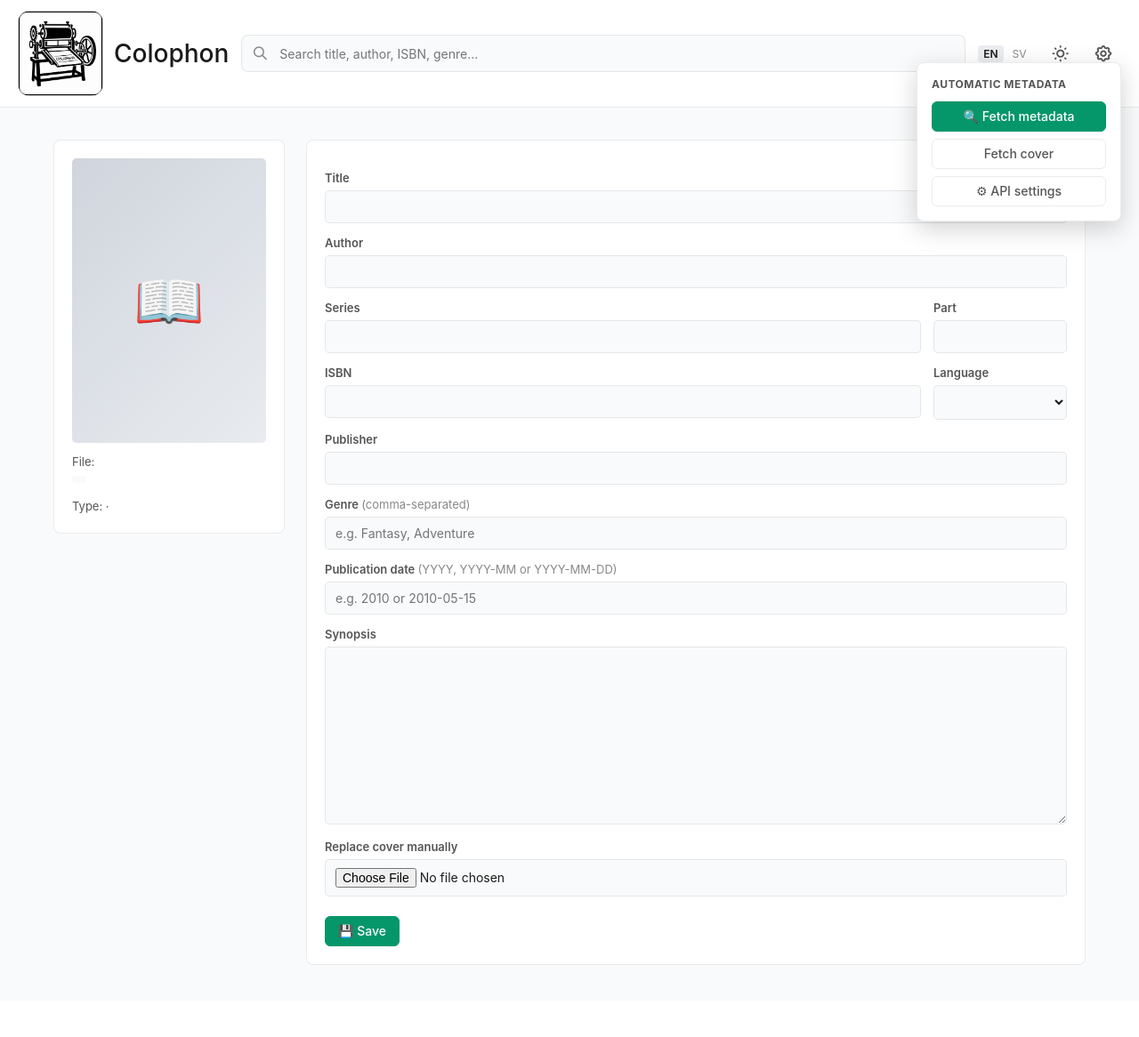
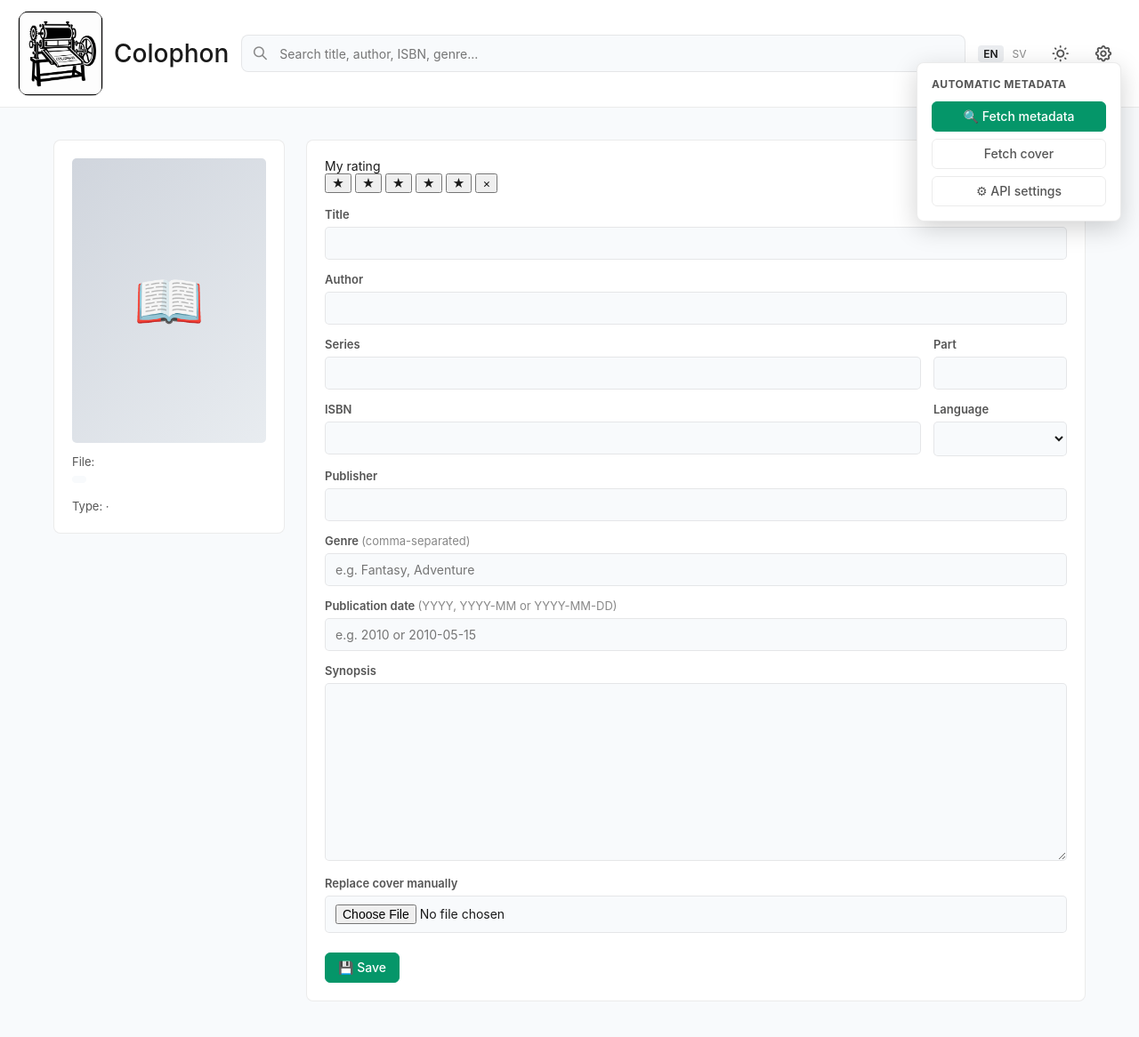
Before and after one commit to cgillinger/colophon, a Flask app: template app/templates/metadata.html in a window 1280 px wide. Shown: the whole page at 89% size. Before the commit the page ends 1085 px from the top, so only its background shows below. Run offline with Flask 3, Linux system fonts and the light colour scheme; the template is opened without the code that fills it, so the values that code supplies are empty; parts of the project's set-up code (start-up, migrations or seed data) failed here and were passed over.

Commit message:
feat(rating): also expose star widget on standalone /metadata/<id> page
The rarely-used single-book detail page (metadata.html) didn't have
the rating widget. Wired in the same star UI with its own inline
script — that template doesn't share book-modal.js.

```diff
--- a/app/templates/metadata.html
+++ b/app/templates/metadata.html
@@ -401,6 +401,48 @@
 
         <section class="panel">
             {% set p = pending or {} %}
+            <div class="modal-rating" id="modalRating" data-item-id="{{ item.id }}" data-value="{{ item.user_rating or 0 }}" style="margin-bottom: 16px;">
+                <span class="modal-rating-label">{{ _('My rating') }}</span>
+                <div class="rating-stars" role="radiogroup" aria-label="{{ _('My rating') }}">
+                    <button type="button" class="rating-star {% if item.user_rating and 1 <= item.user_rating %}rating-active{% endif %}" data-value="1" aria-label="1">★</button>
+                    <button type="button" class="rating-star {% if item.user_rating and 2 <= item.user_rating %}rating-active{% endif %}" data-value="2" aria-label="2">★</button>
+                    <button type="button" class="rating-star {% if item.user_rating and 3 <= item.user_rating %}rating-active{% endif %}" data-value="3" aria-label="3">★</button>
+                    <button type="button" class="rating-star {% if item.user_rating and 4 <= item.user_rating %}rating-active{% endif %}" data-value="4" aria-label="4">★</button>
+                    <button type="button" class="rating-star {% if item.user_rating and 5 <= item.user_rating %}rating-active{% endif %}" data-value="5" aria-label="5">★</button>
+                    <button type="button" class="rating-clear" data-value="0" aria-label="{{ _('Clear rating') }}" title="{{ _('Clear rating') }}">×</button>
+                </div>
+            </div>
+            <script>
+            (function () {
+                var wrap = document.getElementById('modalRating');
+                if (!wrap || wrap._wired) return;
+                wrap._wired = true;
+                function paint(v) {
+                    wrap.querySelectorAll('.rating-star').forEach(function (s) {
+                        var sv = parseInt(s.dataset.value, 10);
+                        s.classList.toggle('rating-active', sv <= v && v > 0);
+                    });
+                }
+                wrap.querySelectorAll('.rating-star, .rating-clear').forEach(function (btn) {
+                    btn.addEventListener('click', function () {
+                        var v = parseInt(btn.dataset.value, 10);
+                        wrap.dataset.value = v;
+                        paint(v);
+                        fetch('/metadata/' + wrap.dataset.itemId + '/rate', {
+                            method: 'POST',
+                            headers: { 'Content-Type': 'application/json' },
+                            body: JSON.stringify({ rating: v })
+                        });
+                    });
+                });
+                wrap.querySelectorAll('.rating-star').forEach(function (btn) {
+                    btn.addEventListener('mouseover', function () { paint(parseInt(btn.dataset.value, 10)); });
+                });
+                wrap.querySelector('.rating-stars').addEventListener('mouseleave', function () {
+                    paint(parseInt(wrap.dataset.value, 10) || 0);
+                });
+            })();
+            </script>
             <form method="post" enctype="multipart/form-data">
                 <label for="title">{{ _('Title') }}</label>
                 <input id="title" name="title" value="{{ p.title if pending else (item.title or '') }}" required>
```
